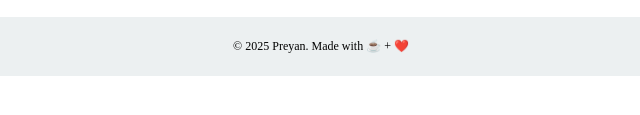
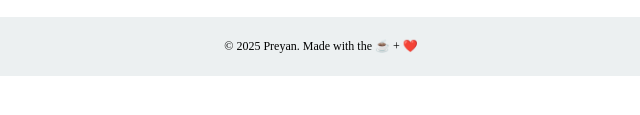
Before and after one commit to PreyanJ/preyan-com, a plain HTML site: page index.html in a window 1280 px wide. Shown: the part 281-396 px from the top of the page, 319-959 px from the left. Drawn offline with Linux system fonts and the light colour scheme.

Commit message:
Added The ad end text

```diff
--- a/index.html
+++ b/index.html
@@ -18,7 +18,7 @@
     </main>
 
     <footer style="text-align: center; padding: 10px; background: #ecf0f1; font-size: 12px;">
-        <p>© 2025 Preyan. Made with ☕ + ❤️</p>
+        <p>© 2025 Preyan. Made with the ☕ + ❤️</p>
     </footer>
 
     <script src="script.js"></script>  <!-- Runs JavaScript -->
```
